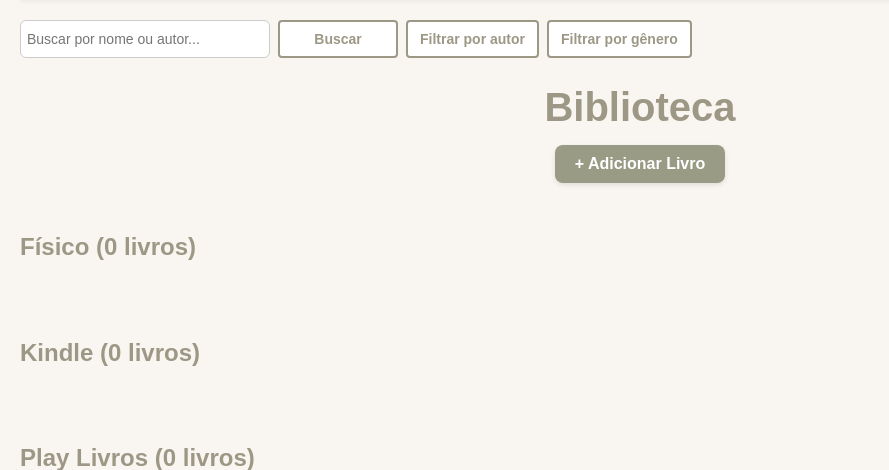
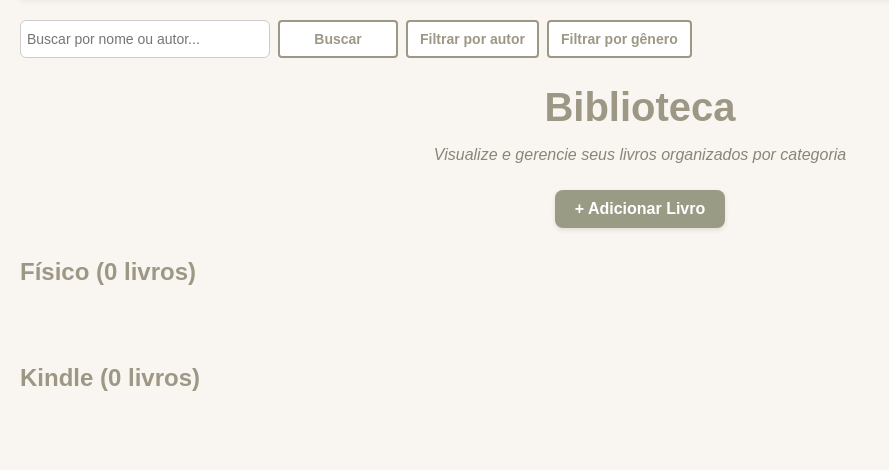
Before and after one commit to leoblins/Biblioteca_V2, a Django app: page / in a window 1280 px wide. Shown: the part 78-548 px from the top of the page, without its empty margins (0-889 px from the left). Run offline with Django 5.2, Linux system fonts and the light colour scheme; the visitor is signed in with stand-in values (Sample User, id 1); data that the repository does not hold is empty.

Commit message:
Versão estável para deploy no Render

```diff
--- a/livros/static/livros/style.css
+++ b/livros/static/livros/style.css
@@ -31,10 +31,11 @@
 }
 
 .cabecalho-centralizado h3 {
-    font-weight: normal;
-    margin-bottom: 15px;
-    color: #7f796a;
+    font-size: 16px;
+    font-style: italic;
+    opacity: 0.9;
 }
+
 
 /* ---------- BOTÕES GERAIS ---------- */
 button,
--- a/livros/templates/livros/home.html
+++ b/livros/templates/livros/home.html
@@ -51,12 +51,16 @@
     {% endif %}
 </form>
 
-<div class="cabecalho-centralizado">
+<div class="cabecalho-centralizado" style="margin-bottom: 10px;">
     <h1>Biblioteca</h1>
+    <h3 style="color:#7f796a; font-weight: normal;">
+        Visualize e gerencie seus livros organizados por categoria
+    </h3>
     <button type="button" class="btn-add" onclick="location.href='{% url 'adicionar_livro' %}'">
         + Adicionar Livro
     </button>
 </div>
+
 
 {% for local, livros_local in locais.items %}
 
```
